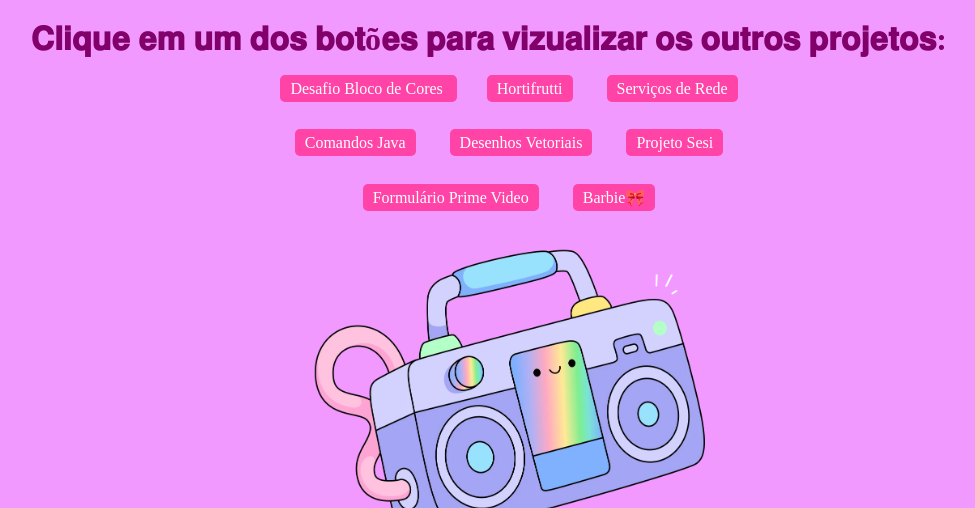
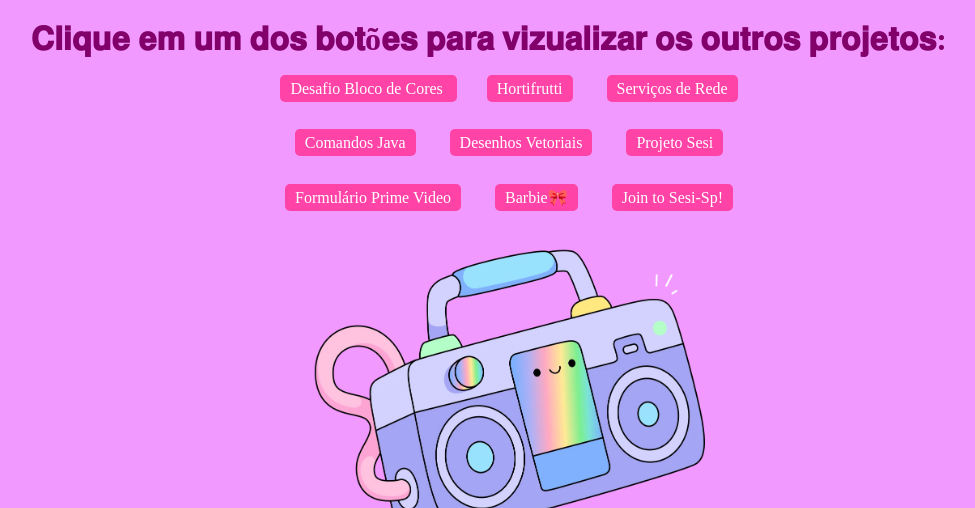
Before and after one commit to dMedice/Portifolio, a plain HTML site: page outros.html in a window 1280 px wide. Shown: the top 508 px of the page, without its empty margins (151-1126 px from the left). Drawn offline with Linux system fonts and the light colour scheme.

Commit message:
Update outros.html

```diff
--- a/outros.html
+++ b/outros.html
@@ -25,6 +25,7 @@
         <br><br><br>
         <li><a href="https://dmedice.github.io/primevideos_form/">Formulário Prime Video</a></li>
          <li><a href="https://dmedice.github.io/barbie-filme/">Barbie🎀</a></li>
+         <li><a href="https://dmedice.github.io/site-sesi/">Join to Sesi-Sp!</li>
          <br><br><br>
 
 <img  width="400px"  src="./img/doodle.webp">
```
